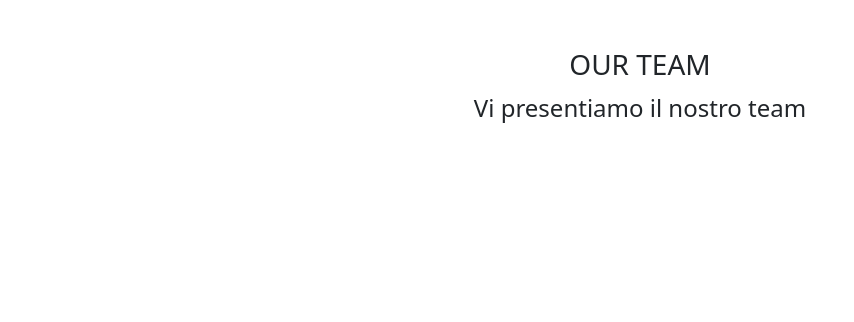
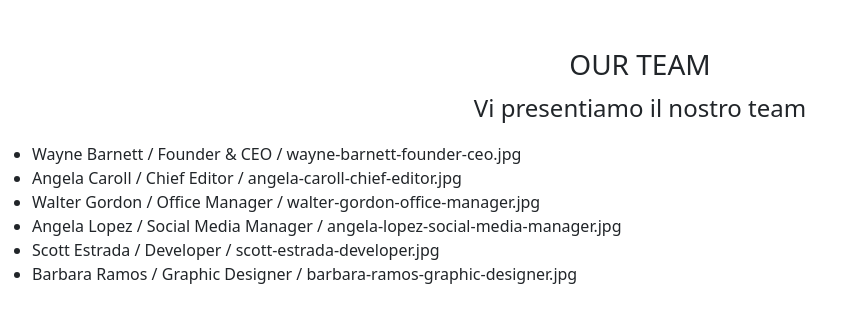
Before and after one commit to Ale-1407/js-our-team, a plain HTML site: page index.html in a window 1280 px wide. Shown: the whole page, without its empty margins (0-854 px from the left). Drawn offline with nearby package versions, Linux system fonts and the light colour scheme.

Commit message:
stampate informazioni sul dom

```diff
--- a/index.html
+++ b/index.html
@@ -15,6 +15,11 @@
             <p class="fs-4">Vi presentiamo il nostro team</p>
         </div>
     </header>
+    <main>
+        <ul id="card">
+
+        </ul>
+    </main>
 
 
 
--- a/js/main.js
+++ b/js/main.js
@@ -48,6 +48,10 @@ const team = [
   ];
 
   //stampo su console le informazioni di nome, ruolo e la stringa della foto
-  for(let i = 0; i < team.length; i++){
+  for( let i in team){
     console.log(team[i]);
+
+    //stampo le stesse informazioni su DOM sottoforma di stringhe
+    document.getElementById('card').innerHTML +=
+    `<li>${team[i].name} / ${team[i].role} / ${team[i].image}</li>`
   }
```
